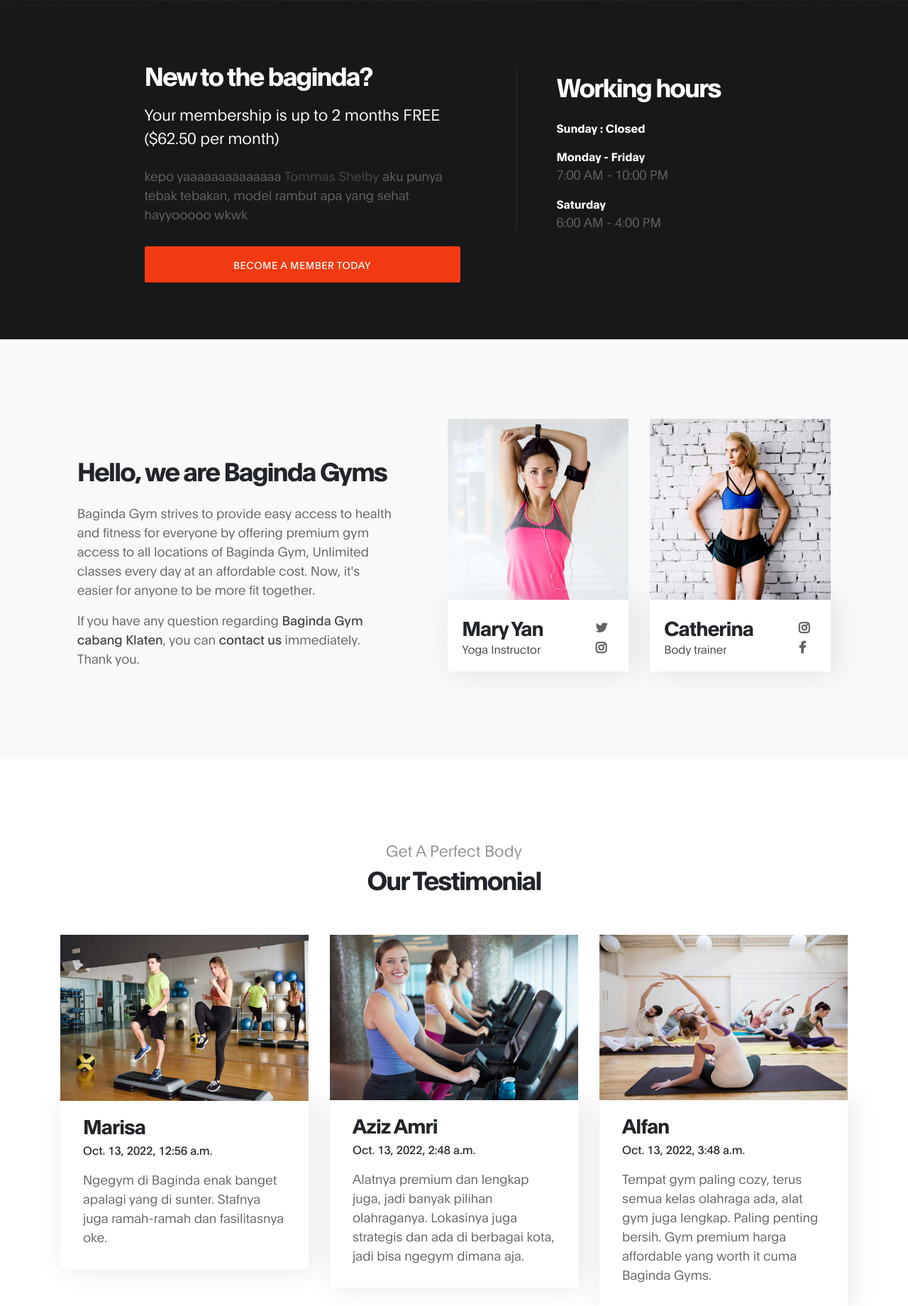
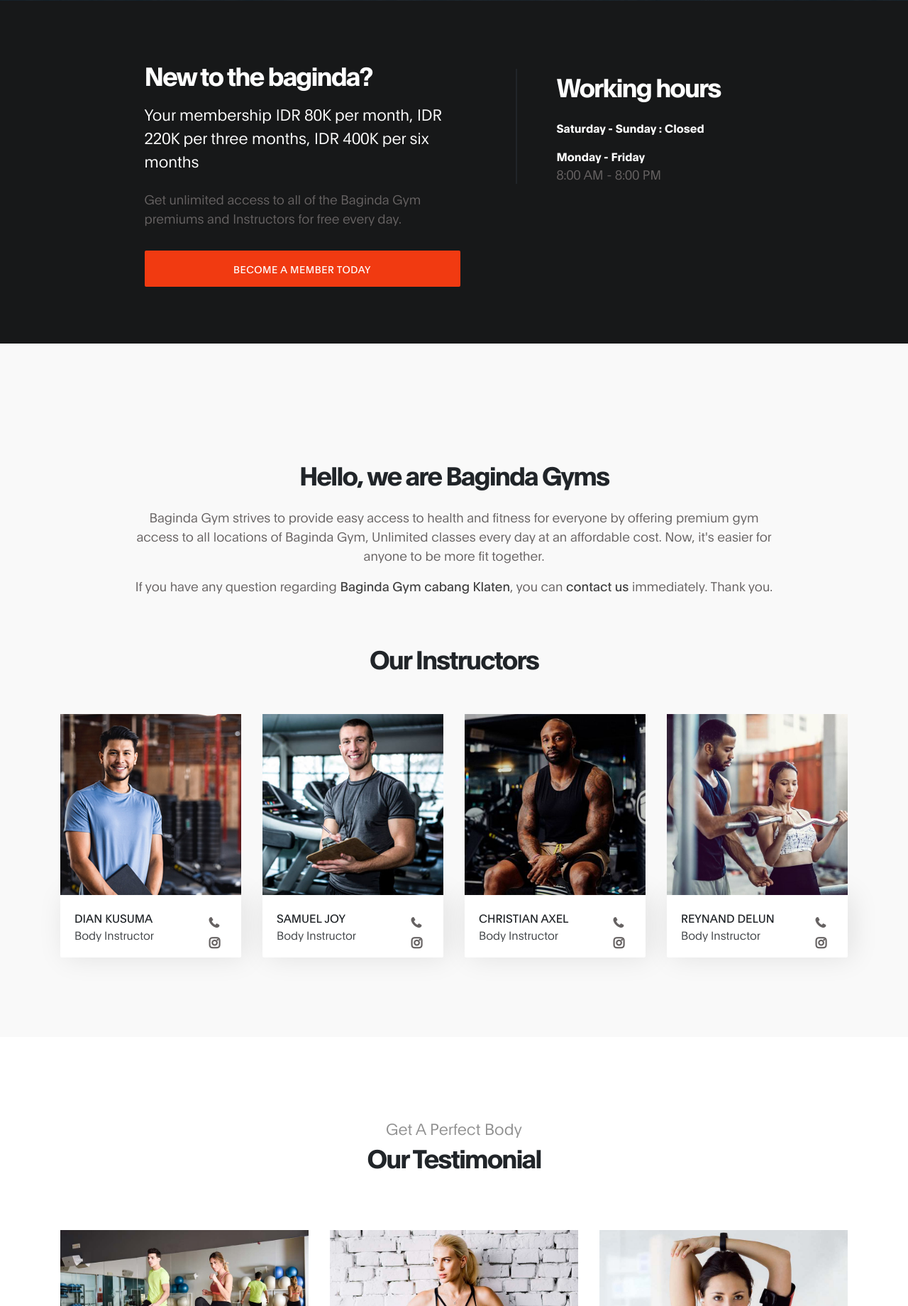
Before and after one commit to tomyhrdnsyh/Website-Gym-Member-Register, a Django app: page / in a window 1280 px wide. Shown: the part 799-2639 px from the top of the page at 71% size. Run offline with Django 4.2, Linux system fonts and the light colour scheme; data comes from the database, SQL or seed files in the repository; both versions use the stored data as it was after the commit; some libraries are stand-ins or nearby versions.

Commit message:
benerin gambar, container instructor

```diff
--- a/dashboard/admin.py
+++ b/dashboard/admin.py
@@ -1,6 +1,7 @@
 from django.contrib import admin
-from .models import Review, Membership
+from .models import Review, Membership, Instructor
 
 # Register your models here.
 admin.site.register(Review)
 admin.site.register(Membership)
+admin.site.register(Instructor)
--- a/dashboard/views.py
+++ b/dashboard/views.py
@@ -1,14 +1,20 @@
 from django.shortcuts import render, redirect
 from .form import ReviewForms, MembershipForm
-from .models import Review
-from datetime import datetime
+from .models import Review, Instructor
 import random
+
+IMG_REVIEWS = ['cardio-class.jpg', 'team-image01.jpg', 'team-image.jpg', 'crossfit-class.jpg', 'yoga-class.jpg']
+IMG_INSTRUCTORS = ['gym-instructor-1.jpg','gym-instructor-2.jpg', 'gym-instructor-3.jpg', 'gym-instructor-4.jpeg']
 
 
 def dashboard(request):
-    # get data from database and view to template
+    # get data reviewers from database and view to template
     review = Review.objects.values()
-    review = custom(review)
+    review = custom_template(review, IMG_REVIEWS, delay=400)
+
+    # get data instructor from database and view to template
+    instructor = Instructor.objects.values()
+    instructor = custom_template(instructor, IMG_INSTRUCTORS, delay=700)
 
     # return to database if request is post
     if request.POST:
@@ -20,12 +26,17 @@ def dashboard(request):
 
         return redirect('/')
 
-    return render(request, 'index.html', {'review': review, 'review_form': ReviewForms, 'membership_form': MembershipForm})
+    return render(request, 'index.html', {'review': review, 'instructors': instructor, 'review_form': ReviewForms,
+                                          'membership_form': MembershipForm})
 
 
-def custom(review: dict):
-    img = ['cardio-class.jpg', 'crossfit-class.jpg', 'yoga-class.jpg']
-    for i, item in enumerate(review):
-        item['delay'] = 400 + i * 100
+def custom_template(params: dict, img: list, delay):
+    for i, item in enumerate(params):
+        item['name'] = ' '.join(item['name'].split()[:2])
+        item['delay'] = delay + i * 100
         item['image'] = img[i] if i < len(img) else random.choice(img)
-    return review
+
+        if item.get('message'):
+            if len(item['message']) > 50:
+                item['message'] = item['message'][:50] + '...'
+    return params
--- a/templates/index.html
+++ b/templates/index.html
@@ -101,9 +101,9 @@
                 <div class="d-flex flex-column justify-content-center ml-lg-auto mr-lg-5 col-lg-5 col-md-6 col-12">
                     <h2 class="mb-3 text-white" data-aos="fade-up">New to the baginda?</h2>
 
-                    <h6 class="mb-4 text-white" data-aos="fade-up">Your membership is up to 2 months FREE ($62.50 per month)</h6>
+                    <h6 class="mb-4 text-white" data-aos="fade-up">Your membership IDR 80K per month, IDR 220K per three months, IDR 400K per six months</h6>
 
-                    <p data-aos="fade-up" data-aos-delay="200">kepo yaaaaaaaaaaaaaa <a rel="nofollow" href="#" target="_parent">Tommas Shelby</a> aku punya tebak tebakan, model rambut apa yang sehat hayyooooo wkwk</p>
+                    <p data-aos="fade-up" data-aos-delay="200">Get unlimited access to all of the Baginda Gym premiums and Instructors for free every day.</p>
 
                     <a href="#" class="btn custom-btn bg-color mt-3" data-aos="fade-up" data-aos-delay="300" data-toggle="modal" data-target="#membershipForm">Become a member today</a>
                 </div>
@@ -111,18 +111,11 @@
                 <div class="mr-lg-auto mt-3 col-lg-4 col-md-6 col-12">
                      <div class="about-working-hours">
                           <div>
+                              <h2 class="mb-4 text-white" data-aos="fade-up" data-aos-delay="500">Working hours</h2>
+                              <strong class="d-block" data-aos="fade-up" data-aos-delay="600">Saturday - Sunday : Closed</strong>
+                              <strong class="mt-3 d-block" data-aos="fade-up" data-aos-delay="700">Monday - Friday</strong>
+                              <p data-aos="fade-up" data-aos-delay="800">8:00 AM - 8:00 PM</p>
 
-                                <h2 class="mb-4 text-white" data-aos="fade-up" data-aos-delay="500">Working hours</h2>
-
-                               <strong class="d-block" data-aos="fade-up" data-aos-delay="600">Sunday : Closed</strong>
-
-                               <strong class="mt-3 d-block" data-aos="fade-up" data-aos-delay="700">Monday - Friday</strong>
-
-                                <p data-aos="fade-up" data-aos-delay="800">7:00 AM - 10:00 PM</p>
-
-                                <strong class="mt-3 d-block" data-aos="fade-up" data-aos-delay="700">Saturday</strong>
-
-                                <p data-aos="fade-up" data-aos-delay="800">6:00 AM - 4:00 PM</p>
                           </div>
                      </div>
                 </div>
@@ -138,7 +131,7 @@
                <div class="container">
                     <div class="row">
 
-                            <div class="mt-lg-5 mb-lg-0 mb-4 col-lg-5 col-md-10 mx-auto col-12">
+                            <div class="mt-lg-5 mb-lg-5 mb-4 text-center col-lg-15 col-md-10 mx-auto col-12">
                                 <h2 class="mb-4" data-aos="fade-up" data-aos-delay="300">Hello, we are Baginda Gyms</h2>
 
                                 <p data-aos="fade-up" data-aos-delay="400">Baginda Gym strives to provide easy access to health and fitness for everyone by offering premium gym access to all locations of Baginda Gym, Unlimited classes every day at an affordable cost. Now, it's easier for anyone to be more fit together.</p>
@@ -146,41 +139,30 @@
                                 <p data-aos="fade-up" data-aos-delay="500">If you have any question regarding <a rel="nofollow" href="#home" target="_parent">Baginda Gym cabang Klaten</a>, you can <a rel="nofollow" href="#contact" target="_parent">contact us</a> immediately. Thank you.</p>
 
                             </div>
+                    </div>
+                   <div class="row">
+                       <div class="col-lg-12 col-12 text-center mb-5">
+                           <h2 data-aos="fade-up" data-aos-delay="600">Our Instructors</h2>
+                       </div>
+                       {% for instructor in instructors %}
+                        <div class="mr-lg-auto mt-5 mt-lg-0 mt-md-0 col-lg-3 col-md-6 col-12" data-aos="fade-up" data-aos-delay="{{ instructor.delay }}">
+                            <div class="team-thumb">
 
-                            <div class="ml-lg-auto col-lg-3 col-md-6 col-12" data-aos="fade-up" data-aos-delay="700">
-                                <div class="team-thumb">
-                                    <img src="{% static 'team-image.jpg' %}" class="img-fluid" alt="Trainer">
+                                <img src="{% static instructor.image %}" class="img-fluid" alt="Trainer" >
 
                                 <div class="team-info d-flex flex-column">
 
-                                        <h3>Mary Yan</h3>
-                                        <span>Yoga Instructor</span>
+                                    <h7>{{ instructor.name }}</h7>
+                                    <span>Body Instructor</span>
 
                                     <ul class="social-icon mt-3">
-                                            <li><a href="#" class="fa fa-twitter"></a></li>
+                                        <li><a href="https://wa.me/{{ instructor.phone }}" class="fa fa-phone"></a></li>
                                         <li><a href="#" class="fa fa-instagram"></a></li>
                                     </ul>
                                 </div>
                             </div>
                         </div>
-
-                            <div class="mr-lg-auto mt-5 mt-lg-0 mt-md-0 col-lg-3 col-md-6 col-12" data-aos="fade-up" data-aos-delay="800">
-                                <div class="team-thumb">
-                                    <img src="{% static 'team-image01.jpg' %}" class="img-fluid" alt="Trainer">
-
-                                    <div class="team-info d-flex flex-column">
-
-                                        <h3>Catherina</h3>
-                                        <span>Body trainer</span>
-
-                                        <ul class="social-icon mt-3">
-                                            <li><a href="#" class="fa fa-instagram"></a></li>
-                                            <li><a href="#" class="fa fa-facebook"></a></li>
-                                        </ul>
-                                    </div>
-                                </div>
-                            </div>
-
+                       {% endfor %}
                    </div>
                </div>
      </section>
@@ -198,7 +180,7 @@
                              </div>
 
                             {% for person in review %}
-                            <div class="col-lg-4 col-md-6 col-12" data-aos="fade-up" data-aos-delay="{{ person.delay }}">
+                            <div class="mt-4 col-lg-4 col-md-6 col-12" data-aos="fade-up" data-aos-delay="{{ person.delay }}">
                                 <div class="class-thumb">
                                     <img src="{% static person.image %}" class="img-fluid" alt="Class">
 
@@ -214,38 +196,6 @@
                                 </div>
                             </div>
                             {% endfor %}
-
-                            <!-- <div class="mt-5 mt-lg-0 mt-md-0 col-lg-4 col-md-6 col-12" data-aos="fade-up" data-aos-delay="500">
-                                <div class="class-thumb">
-                                    <img src="{% static 'crossfit-class.jpg' %}" class="img-fluid" alt="Class">
-
-                                    <div class="class-info">
-                                        <h3 class="mb-1">Areobic</h3>
-
-                                        <span><strong>Trained by</strong> - Mary</span>
-
-                                        <span class="class-price">$66</span>
-
-                                        <p class="mt-3">Lorem ipsum dolor sit amet, consectetur adipiscing</p>
-                                    </div>
-                                </div>
-                            </div>
-
-                            <div class="mt-5 mt-lg-0 col-lg-4 col-md-6 col-12" data-aos="fade-up" data-aos-delay="600">
-                                <div class="class-thumb">
-                                    <img src="{% static 'cardio-class.jpg' %}" class="img-fluid" alt="Class">
-
-                                    <div class="class-info">
-                                        <h3 class="mb-1">Cardio</h3>
-
-                                        <span><strong>Trained by</strong> - Cathe</span>
-
-                                        <span class="class-price">$75</span>
-
-                                        <p class="mt-3">Lorem ipsum dolor sit amet, consectetur adipiscing</p>
-                                    </div>
-                                </div>
-                            </div> -->
 
                     </div>
                </div>
@@ -273,84 +223,102 @@
                                          <th>Wed</th>
                                          <th>Thu</th>
                                          <th>Fri</th>
-                                         <th>Sat</th>
                                      </thead>
 
                                      <tbody>
                                          <tr>
-                                            <td><small>7:00 am</small></td>
+                                            <td><small>8:00 am</small></td>
                                             <td>
-                                                <strong>Cardio</strong>
-                                                <span>7:00 am - 9:00 am</span>
+                                                <strong>JOY</strong>
+                                                <span>8:00 am - 11:00 am</span>
                                             </td>
                                             <td>
-                                                <strong>Power Fitness</strong>
-                                                <span>7:00 am - 9:00 am</span>
-                                            </td>
-                                            <td></td>
-                                            <td></td>
-                                            <td>
-                                                <strong>Yoga Section</strong>
-                                                <span>7:00 am - 9:00 am</span>
-                                            </td>
-                                         </tr>
-
-                                         <tr>
-                                            <td><small>9:00 am</small></td>
-                                            <td></td>
-                                            <td></td>
-                                            <td>
-                                                <strong>Boxing</strong>
-                                                <span>8:00 am - 9:00 am</span>
+                                                <strong>AXEL</strong>
+                                                <span>8:00 am - 11:00 am</span>
                                             </td>
                                             <td>
-                                                <strong>Areobic</strong>
-                                                <span>8:00 am - 9:00 am</span>
+                                                <strong>REYNAND</strong>
+                                                <span>8:00 am - 11:00 am</span>
                                             </td>
-                                            <td></td>
                                             <td>
-                                                <strong>Cardio</strong>
-                                                <span>8:00 am - 9:00 am</span>
+                                                <strong>AXEL</strong>
+                                                <span>8:00 am - 11:00 am</span>
+                                            </td>
+                                            <td>
+                                                <strong>DIAN</strong>
+                                                <span>8:00 am - 11:00 am</span>
                                             </td>
                                          </tr>
 
                                          <tr>
                                             <td><small>11:00 am</small></td>
-                                            <td></td>
                                             <td>
-                                                <strong>Boxing</strong>
-                                                <span>11:00 am - 2:00 pm</span>
+                                                <strong>DIAN</strong>
+                                                <span>11:00 am - 2:00 PM</span>
                                             </td>
                                             <td>
-                                                <strong>Areobic</strong>
-                                                <span>11:30 am - 3:30 pm</span>
+                                                <strong>JOY</strong>
+                                                <span>11:00 am - 2:00 PM</span>
                                             </td>
-                                            <td></td>
                                             <td>
-                                                <strong>Body work</strong>
-                                                <span>11:50 am - 5:20 pm</span>
+                                                <strong>JOY</strong>
+                                                <span>11:00 am - 2:00 PM</span>
+                                            </td>
+                                            <td>
+                                                <strong>REYNAND</strong>
+                                                <span>11:00 am - 2:00 PM</span>
+                                            </td>
+                                            <td>
+                                                <strong>JOY</strong>
+                                                <span>11:00 am - 2:00 PM</span>
                                             </td>
                                          </tr>
 
                                          <tr>
                                             <td><small>2:00 pm</small></td>
                                             <td>
-                                                <strong>Boxing</strong>
-                                                <span>2:00 pm - 4:00 pm</span>
+                                                <strong>AXEL</strong>
+                                                <span>2:00 pm - 5:00 pm</span>
                                             </td>
                                             <td>
-                                                <strong>Power lifting</strong>
-                                                <span>3:00 pm - 6:00 pm</span>
+                                                <strong>DIAN</strong>
+                                                <span>2:00 pm - 5:00 pm</span>
                                             </td>
-                                            <td></td>
                                             <td>
-                                                <strong>Cardio</strong>
-                                                <span>6:00 pm - 9:00 pm</span>
+                                                <strong>AXEL</strong>
+                                                <span>2:00 pm - 5:00 pm</span>
                                             </td>
-                                            <td></td>
                                             <td>
-                                                <strong>Crossfit</strong>
-                                                <span>5:00 pm - 7:00 pm</span>
+                                                <strong>JOY</strong>
+                                                <span>2:00 pm - 5:00 pm</span>
+                                            </td>
+                                            <td>
+                                                <strong>AXEL</strong>
+                                                <span>2:00 pm - 5:00 pm</span>
+                                            </td>
+                                         </tr>
+
+                                         <tr>
+                                            <td><small>5:00 pm</small></td>
+                                            <td>
+                                                <strong>REYNAND</strong>
+                                                <span>5:00 pm - 8:00 pm</span>
+                                            </td>
+                                            <td>
+                                                <strong>REYNAND</strong>
+                                                <span>5:00 pm - 8:00 pm</span>
+                                            </td>
+                                            <td>
+                                                <strong>DIAN</strong>
+                                                <span>5:00 pm - 8:00 pm</span>
+                                            </td>
+                                            <td>
+                                                <strong>DIAN</strong>
+                                                <span>5:00 pm - 8:00 pm</span>
+                                            </td>
+                                            <td>
+                                                <strong>REYNAND</strong>
+                                                <span>5:00 pm - 8:00 pm</span>
                                             </td>
                                          </tr>
                                      </tbody>
@@ -368,7 +336,7 @@
                <div class="row">
 
                     <div class="ml-auto col-lg-5 col-md-6 col-12">
-                        <h2 class="mb-4 pb-2" data-aos="fade-up" data-aos-delay="200">Feel free to ask anything</h2>
+                        <h2 class="mb-4 pb-2" data-aos="fade-up" data-aos-delay="200">Feel free to ask or comment anything</h2>
 
 
                         <form action="{% url 'homepage' %}" method="POST" class="contact-form webform" data-aos="fade-up" data-aos-delay="400" role="form">
@@ -384,12 +352,7 @@
                         <h2 class="mb-4" data-aos="fade-up" data-aos-delay="600">Where you can <span>find us</span></h2>
 
                         <p data-aos="fade-up" data-aos-delay="800"><i class="fa fa-map-marker mr-1"></i> Jl. Sersan Sadikin, Badegan, Gergunung, Kec. Klaten Utara, Kabupaten Klaten, Jawa Tengah 57435</p>
-<!-- How to change your own map point
-	1. Go to Google Maps
-	2. Click on your location point
-	3. Click "Share" and choose "Embed map" tab
-	4. Copy only URL and paste it within the src="" field below
--->
+
                         <div class="google-map" data-aos="fade-up" data-aos-delay="900">
                            <iframe src="https://www.google.com/maps/embed?pb=!1m18!1m12!1m3!1d3953.9868260364256!2d110.6117185147774!3d-7.684561494460252!2m3!1f0!2f0!3f0!3m2!1i1024!2i768!4f13.1!3m3!1m2!1s0x2e7a43e1754f79ed%3A0xf46a9041f26bde4d!2sBAGINDA%20GYM%20Cabang%20KLATEN!5e0!3m2!1sid!2sid!4v1665585051629!5m2!1sid!2sid" width="1920" height="250" frameborder="0" style="border:0;" allowfullscreen=""></iframe>
                         </div>
@@ -461,6 +424,12 @@
     </div>
 
      <!-- SCRIPTS -->
+
+    <script>
+        $('.carousel').carousel({
+          interval: 2000
+        })
+    </script>
      <script src="{% static 'jquery.min.js' %}"></script>
      <script src="{% static 'bootstrap.min.js' %}"></script>
      <script src="{% static 'aos.js' %}"></script>
```
Also changed, not shown: dashboard/models.py (+11 -0 lines), assets/images/class/team-image.jpg (added), assets/images/class/team-image01.jpg (added), assets/images/team/gym-instructor-1.jpg (added), assets/images/team/gym-instructor-2.jpg (added), assets/images/team/gym-instructor-3.jpg (added), assets/images/team/gym-instructor-4.jpeg (added), assets/images/team/team-image.jpg (deleted), assets/images/team/team-image01.jpg (deleted), dashboard/migrations/0007_instructor.py (added), db.sqlite3. Lines whose indentation alone changed are shown as unchanged.
